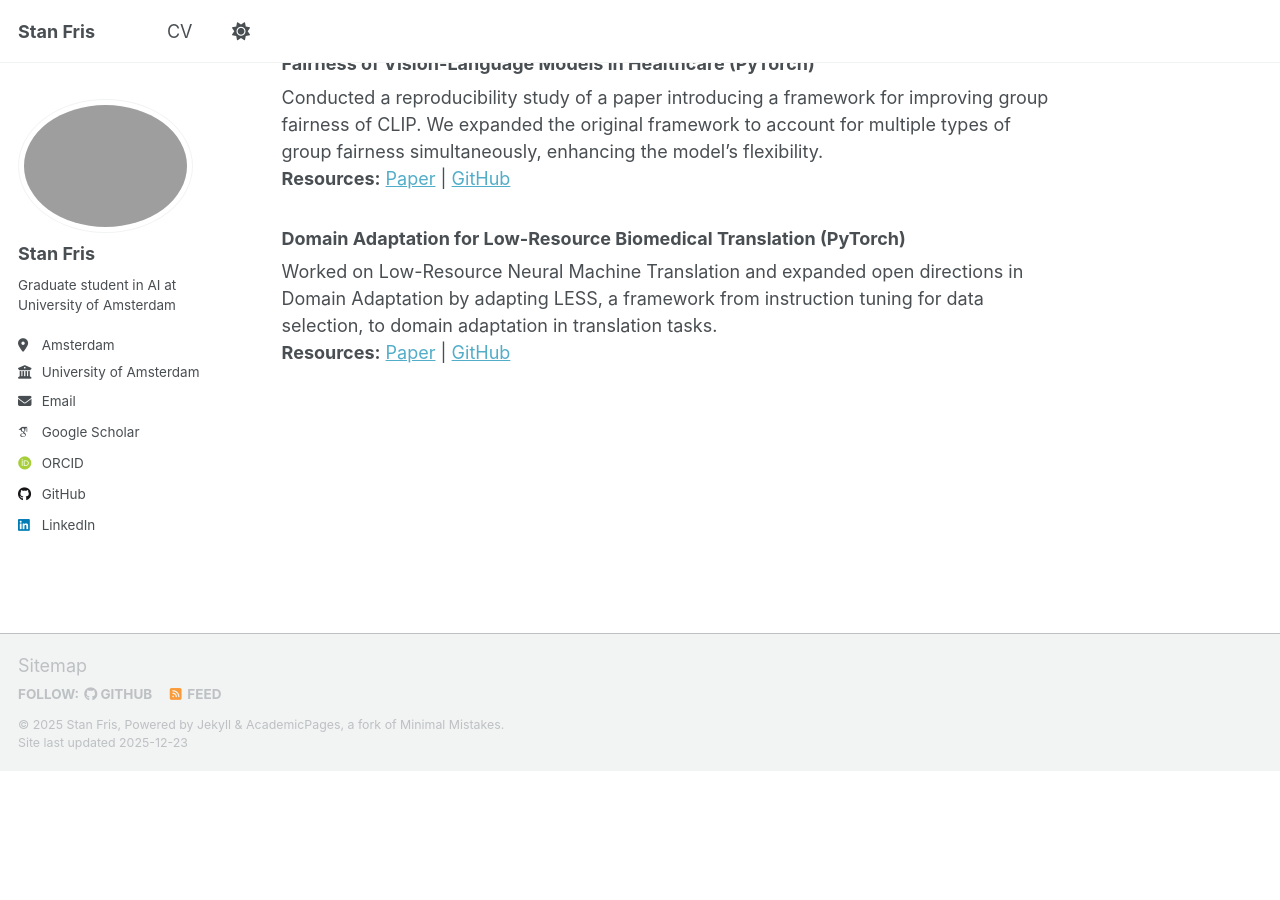
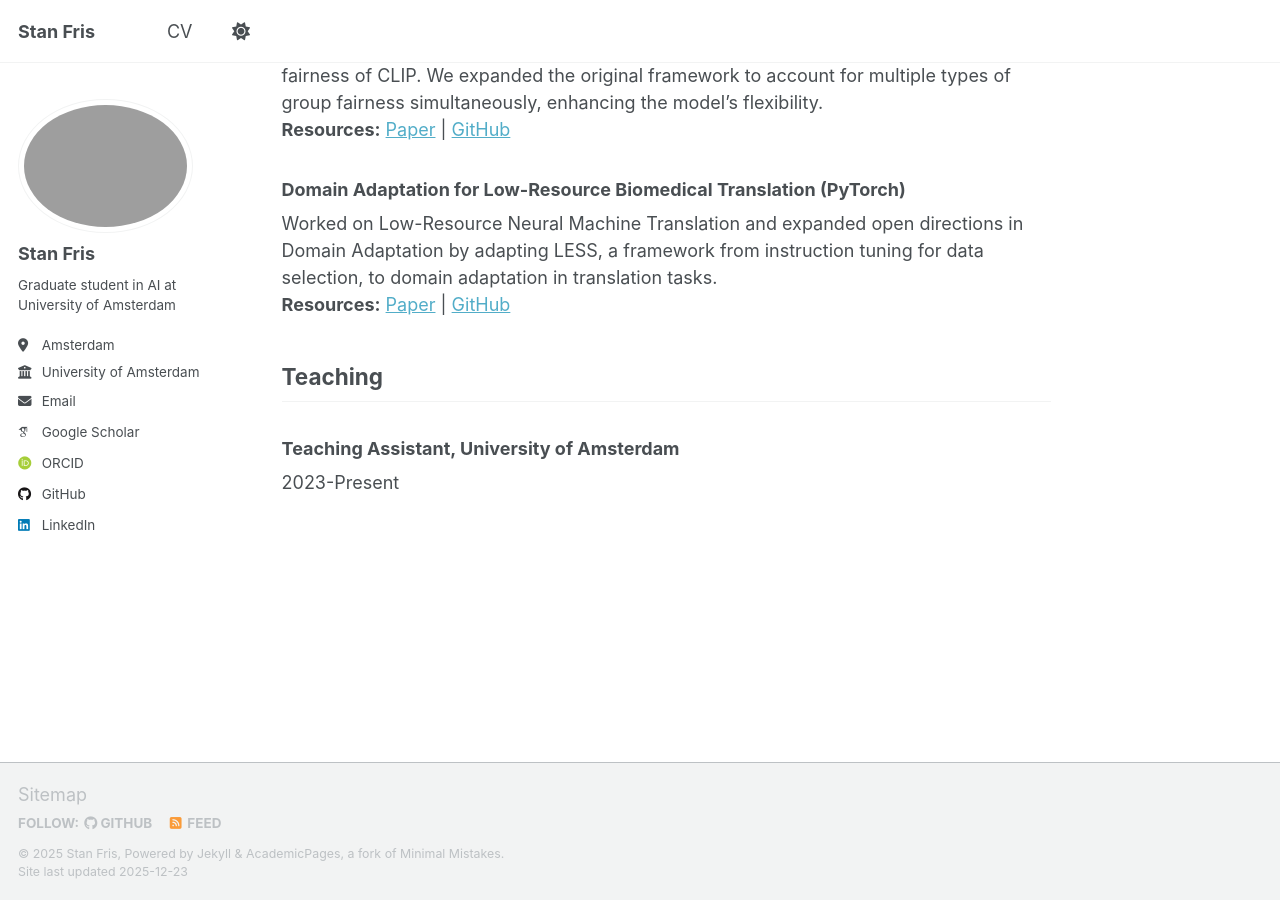
Before and after one commit to stanfris/stanfris.github.io, a Jekyll site: the page built from _pages/about.md, in a window 1280 px wide and 900 px high, scrolled down 1081 px. Built offline with Jekyll 4.4.1, drawn with Linux system fonts in a browser that asks for light colours; some web fonts are replaced; a script that is not in the unit is left out; before the commit the page ends 1852 px from its top, so only the background shows below that.

Commit message:
add file

```diff
--- a/_pages/about.md
+++ b/_pages/about.md
@@ -9,7 +9,6 @@ redirect_from:
 
 Hi! Im a Second year Graduate student in Artificial Intelligence at the University of Amsterdam. I have a strong research focus on Natural Language Processing and Information Retrieval. Experienced with state-of-the-art machine learning methods, including LLM fine-tuning, LLM-based rewriting, and conversational search. Research experience includes projects in learning to rank, recommendation systems, and robust neural retrieval models. My future interest lies in bridging theory and practice, and tackling new challenges.
 
-------
 ## Publications
 
 ### A Systematic Reproducibility Study of BSARec for Sequential Recommendation
@@ -19,7 +18,6 @@ Jan Hutter\*, Hua Chang Bakker\*, **Stan Fris**\*, Angela Madelon Bernardy\*, Yu
 **Year:** 2026
 **Resources:** [**Preprint**](https://arxiv.org/abs/2512.17442) | [**Code**](https://github.com/Janhutter/BSARec)
 
-------
 
 ## Featured Research Projects
 
@@ -39,3 +37,8 @@ Conducted a reproducibility study of a paper introducing a framework for improvi
 Worked on Low-Resource Neural Machine Translation and expanded open directions in Domain Adaptation by adapting LESS, a framework from instruction tuning for data selection, to domain adaptation in translation tasks.
 **Resources:** [Paper](https://github.com/stanfris/Robust-Domain-Adaptation-for-Low-Resource-NMT/blob/main/Robust_Domain_Adaptation_for_Low_Resource_Biomedical_Translation.pdf
 ) | [GitHub](https://github.com/stanfris/Robust-Domain-Adaptation-for-Low-Resource-NMT/tree/main)
+
+## Teaching
+
+### Teaching Assistant, University of Amsterdam
+2023-Present
```
